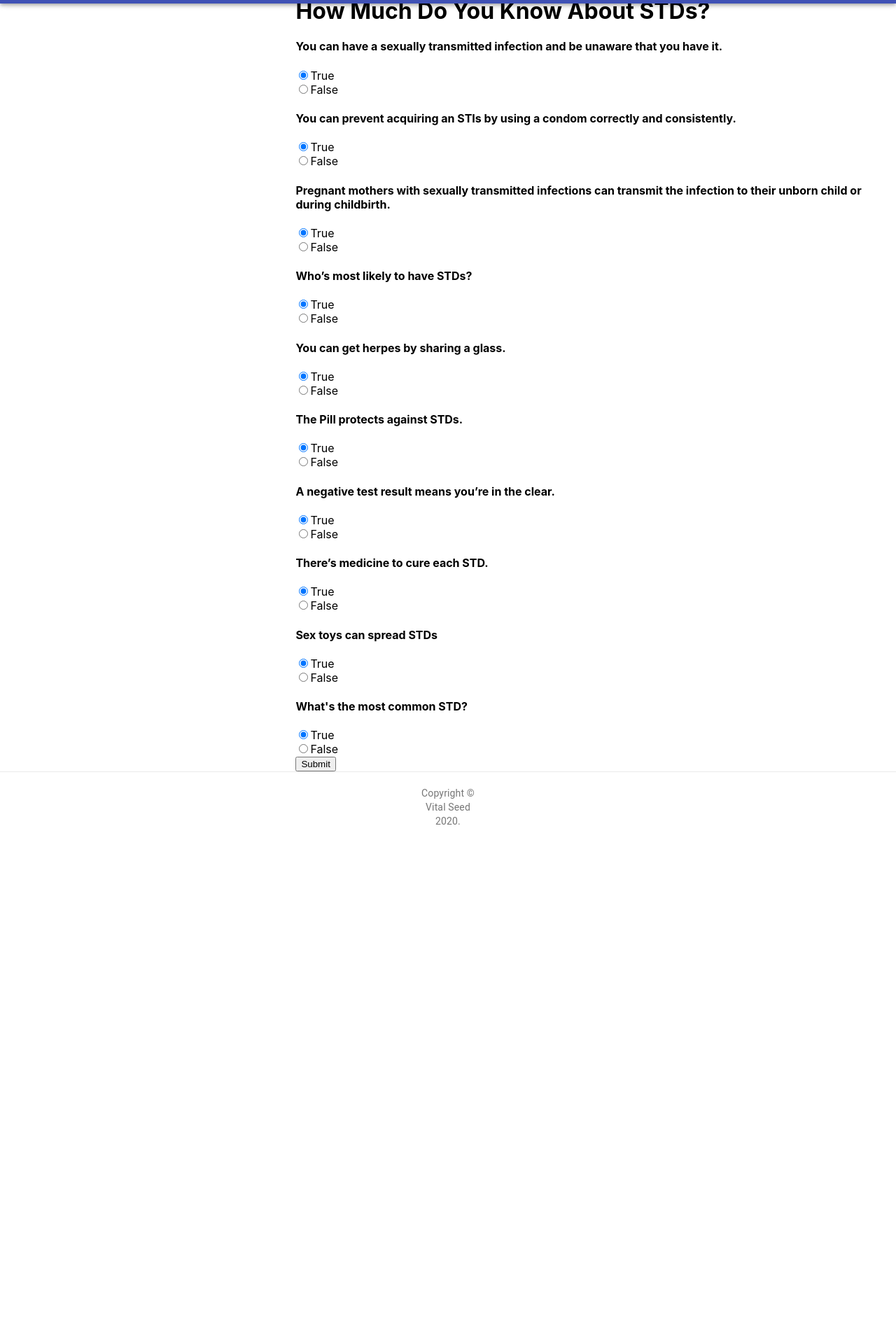
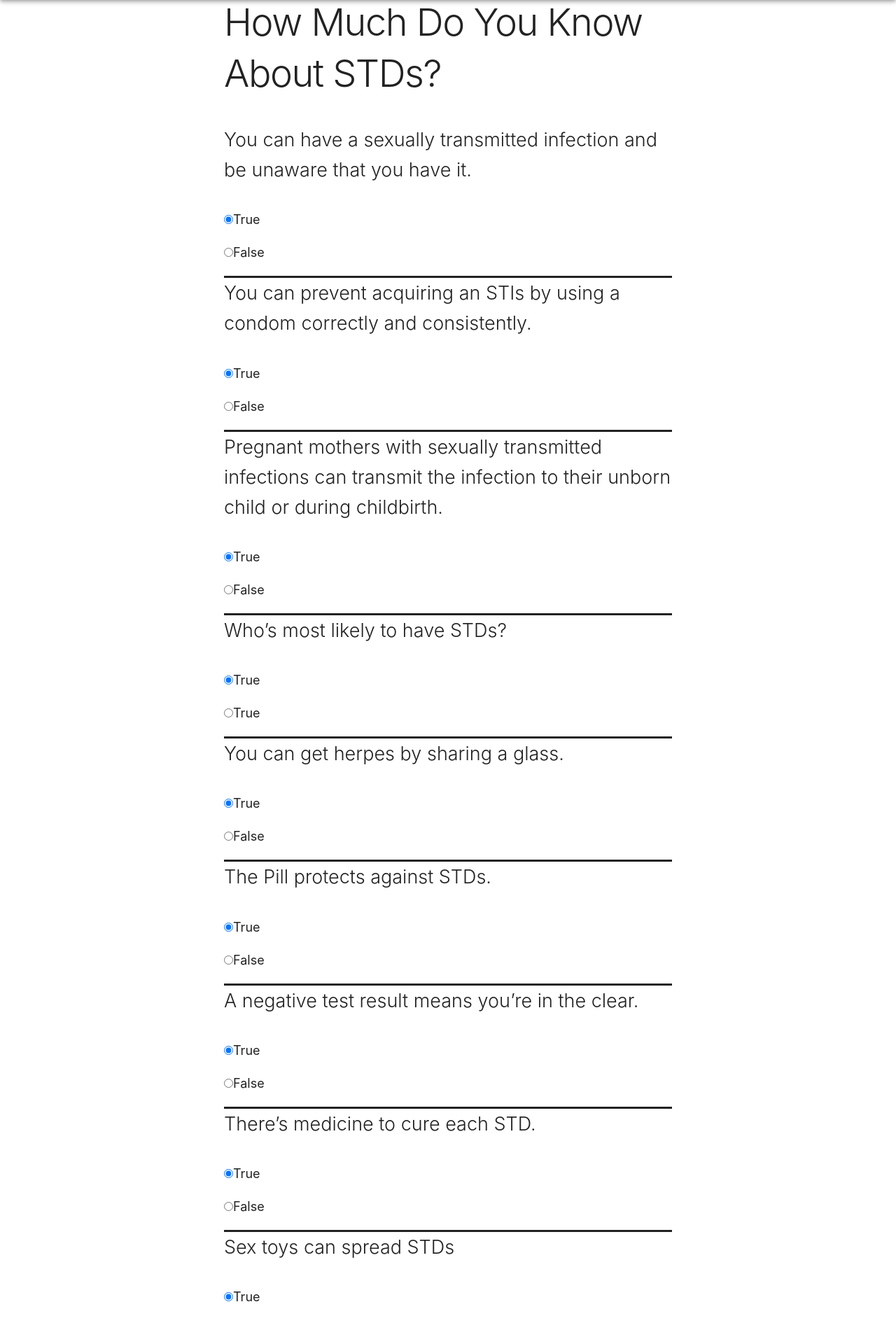
Before and after one commit to FIT5120-IE-TA07/vital-seed-view, a Next.js app: page /questionnaire in a window 1280 px wide. Shown: the part 64-1954 px from the top of the page at 70% size. Before the commit the page ends 1266 px from the top, so only its background shows below. Built offline with nearby package versions, Linux system fonts and the light colour scheme.

Commit message:
added knowledge quiz

```diff
--- a/pages/questionnaire.js
+++ b/pages/questionnaire.js
@@ -1,18 +1,74 @@
-import React from "react";
+import React, { useState, useEffect } from "react";
 import Link from "next/link";
-import { useState } from 'react'
 import { useForm } from "react-hook-form";
+import { makeStyles } from "@material-ui/core/styles";
 
-export default function StepOne() {
+const useStyles = makeStyles({
+  root: {
+    marginLeft: "25%",
+    marginRight: "25%",
+  },
+  questionContainer: {
+    borderBottomStyle: "solid",
+    // borderBottomColor: "grey"
+  },
+});
+
+export default function Questionnaire() {
   const { register, handleSubmit, errors, getValues } = useForm();
-  const { formData, setFormData } = useState({})
+  const classes = useStyles();
+
+  const [score, setScore] = useState(0);
 
   // get data on submit
   const onSubmit = (data) => {
-    // console.log(data);
-    () => setFormData({...formData, data})
-    console.log(formData)
+    // // console.log(data);
+    // () => setFormData({ ...formData, data });
+    // console.log(formData);
+    let count = 0;
+    if (data.q1 === "true") {
+      count += 1;
+    }
+    if (data.q2 === "true") {
+      count += 1;
+    }
+    if (data.q3 === "true") {
+      count += 1;
+    }
+    if (data.q4 === "true") {
+      count += 1;
+    }
+    if (data.q5 === "true") {
+      count += 1;
+    }
+    if (data.q6 === "false") {
+      count += 1;
+    }
+    if (data.q7 === "false") {
+      count += 1;
+    }
+    if (data.q8 === "false") {
+      count += 1;
+    }
+    if (data.q9 === "true") {
+      count += 1;
+    }
+    if (data.q10 === "hpv") {
+      count += 1;
+    }
+    console.log("count: ", count);
+
+    () => setScore(count);
+    console.log("score: ", score);
+    // for(const [key, value] of Object.entries(data)) {
+    //   // console.log(`${key}: ${value}`)
+    //   if(value)
+    // }
   };
+
+  useEffect(() => {
+    console.log("score after redenering: ", score);
+  }, [score]);
 
   // validates if no selection is made
   // const validateSelection = (_) => {
@@ -25,13 +81,14 @@ export default function StepOne() {
   // };
 
   return (
-    <div style={{ marginLeft: "33%" }}>
-      <h1>How Much Do You Know About STDs?</h1>
+    <div className={classes.root}>
+      <h4>How Much Do You Know About STDs?</h4>
       <form onSubmit={handleSubmit(onSubmit)}>
-        <h4>
-          You can have a sexually transmitted infection and be unaware that you
-          have it.
-        </h4>
+        <div className={classes.questionContainer}>
+          <h6>
+            You can have a sexually transmitted infection and be unaware that
+            you have it.
+          </h6>
           <input
             type="radio"
             name="q1"
@@ -40,18 +97,20 @@ export default function StepOne() {
             defaultChecked={true}
             ref={register}
           />
-        <label>True</label>
+          True
           <br />
           <input type="radio" name="q1" id="q1" value="false" ref={register} />
-        <label>False</label>
+          False
           {errors.gender && (
             <p className="error-message">*Please select a gender</p>
           )}
           <br />
-        <h4>
+        </div>
+        <div className={classes.questionContainer}>
+          <h6>
             You can prevent acquiring an STIs by using a condom correctly and
             consistently.
-        </h4>
+          </h6>
           <input
             type="radio"
             name="q2"
@@ -60,18 +119,20 @@ export default function StepOne() {
             defaultChecked={true}
             ref={register}
           />
-        <label>True</label>
+          True
           <br />
           <input type="radio" name="q2" id="q2" value="false" ref={register} />
-        <label>False</label>
+          False
           {errors.gender && (
             <p className="error-message">*Please select a gender</p>
           )}
           <br />
-        <h4>
-          Pregnant mothers with sexually transmitted infections can transmit the
-          infection to their unborn child or during childbirth.
-        </h4>
+        </div>
+        <div className={classes.questionContainer}>
+          <h6>
+            Pregnant mothers with sexually transmitted infections can transmit
+            the infection to their unborn child or during childbirth.
+          </h6>
           <input
             type="radio"
             name="q3"
@@ -80,15 +141,17 @@ export default function StepOne() {
             defaultChecked={true}
             ref={register}
           />
-        <label>True</label>
+          True
           <br />
           <input type="radio" name="q3" id="q3" value="false" ref={register} />
-        <label>False</label>
+          False
           {errors.gender && (
             <p className="error-message">*Please select a gender</p>
           )}
           <br />
-        <h4>Who’s most likely to have STDs?</h4>
+        </div>
+        <div className={classes.questionContainer}>
+          <h6>Who’s most likely to have STDs?</h6>
           <input
             type="radio"
             name="q4"
@@ -97,15 +160,17 @@ export default function StepOne() {
             defaultChecked={true}
             ref={register}
           />
-        <label>True</label>
+          True
           <br />
           <input type="radio" name="q4" id="q4" value="false" ref={register} />
-        <label>False</label>
+          True
           {errors.gender && (
             <p className="error-message">*Please select a gender</p>
           )}
           <br />
-        <h4>You can get herpes by sharing a glass.</h4>
+        </div>
+        <div className={classes.questionContainer}>
+          <h6>You can get herpes by sharing a glass.</h6>
           <input
             type="radio"
             name="q5"
@@ -114,15 +179,17 @@ export default function StepOne() {
             defaultChecked={true}
             ref={register}
           />
-        <label>True</label>
+          True
           <br />
           <input type="radio" name="q5" id="q5" value="false" ref={register} />
-        <label>False</label>
+          False
           {errors.gender && (
             <p className="error-message">*Please select a gender</p>
           )}
           <br />
-        <h4>The Pill protects against STDs.</h4>
+        </div>
+        <div className={classes.questionContainer}>
+          <h6>The Pill protects against STDs.</h6>
           <input
             type="radio"
             name="q6"
@@ -131,15 +198,17 @@ export default function StepOne() {
             defaultChecked={true}
             ref={register}
           />
-        <label>True</label>
+          True
           <br />
           <input type="radio" name="q6" id="q6" value="false" ref={register} />
-        <label>False</label>
+          False
           {errors.gender && (
             <p className="error-message">*Please select a gender</p>
           )}
           <br />
-        <h4>A negative test result means you’re in the clear.</h4>
+        </div>
+        <div className={classes.questionContainer}>
+          <h6>A negative test result means you’re in the clear.</h6>
           <input
             type="radio"
             name="q7"
@@ -148,15 +217,17 @@ export default function StepOne() {
             defaultChecked={true}
             ref={register}
           />
-        <label>True</label>
+          True
           <br />
           <input type="radio" name="q7" id="q7" value="false" ref={register} />
-        <label>False</label>
+          False
           {errors.gender && (
             <p className="error-message">*Please select a gender</p>
           )}
           <br />
-        <h4>There’s medicine to cure each STD.</h4>
+        </div>
+        <div className={classes.questionContainer}>
+          <h6>There’s medicine to cure each STD.</h6>
           <input
             type="radio"
             name="q8"
@@ -165,15 +236,17 @@ export default function StepOne() {
             defaultChecked={true}
             ref={register}
           />
-        <label>True</label>
+          True
           <br />
           <input type="radio" name="q8" id="q8" value="false" ref={register} />
-        <label>False</label>
+          False
           {errors.gender && (
             <p className="error-message">*Please select a gender</p>
           )}
           <br />
-        <h4>Sex toys can spread STDs</h4>
+        </div>
+        <div className={classes.questionContainer}>
+          <h6>Sex toys can spread STDs</h6>
           <input
             type="radio"
             name="q9"
@@ -182,31 +255,38 @@ export default function StepOne() {
             defaultChecked={true}
             ref={register}
           />
-        <label>True</label>
+          True
           <br />
           <input type="radio" name="q9" id="q9" value="false" ref={register} />
-        <label>False</label>
+          False
           {errors.gender && (
             <p className="error-message">*Please select a gender</p>
           )}
           <br />
-        <h4>What's the most common STD?</h4>
+        </div>
+        <div className={classes.questionContainer}>
+          <h6>What's the most common STD?</h6>
           <input
             type="radio"
             name="q10"
             id="q10"
-          value="true"
+            value="gon"
             defaultChecked={true}
             ref={register}
           />
-        <label>True</label>
+          Gonorrhea
           <br />
-        <input type="radio" name="q10" id="q10" value="false" ref={register} />
-        <label>False</label>
+          <input type="radio" name="q10" id="q10" value="her" ref={register} />
+          Herpes
+          <br />
+          <input type="radio" name="q10" id="q10" value="hpv" ref={register} />
+          HPV
           {errors.gender && (
             <p className="error-message">*Please select a gender</p>
           )}
           <br />
+        </div>
+        <p>Score: {score}</p>
         <input type="submit" />
       </form>
     </div>
```
Also changed, not shown: package.json (+1 -7 lines), pages/_app.js (+4 -4 lines), 1 other file (tests, documents, lock files or other folders). Lines whose indentation alone changed are shown as unchanged.
